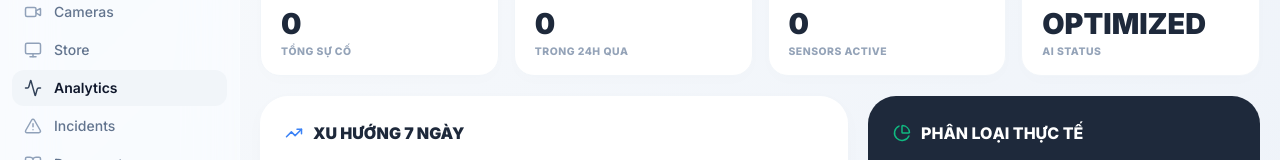
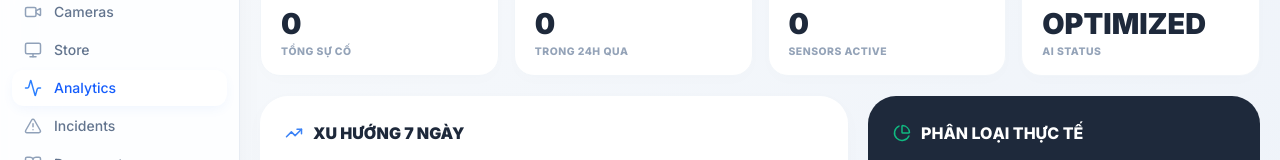
Before and after one commit to macchu25/fe-casos, a Next.js app: page /analytics in a window 1280 px wide. Shown: the part 221-381 px from the top of the page. Built offline with nearby package versions, Linux system fonts and the light colour scheme; no server answers.

Commit message:
feat(fe-casos): increase sidebar contrast and add premium active link highlights

```diff
--- a/src/app/(dashboard)/layout.tsx
+++ b/src/app/(dashboard)/layout.tsx
@@ -213,14 +213,15 @@ export default function DashboardLayout({
       }}>
 
         {/* ─── SIDEBAR ─── */}
-        <aside className="sidebar-slim flex flex-col w-[240px] min-w-[200px] max-w-[260px] shrink-0 border-r border-white/20 z-[100]" style={{
-          background: 'rgba(255, 255, 255, 0.4)',
-          backdropFilter: 'blur(25px) saturate(180%)',
-          WebkitBackdropFilter: 'blur(25px) saturate(180%)'
+        <aside className="sidebar-slim flex flex-col w-[240px] min-w-[200px] max-w-[260px] shrink-0 border-r border-slate-200/80 z-[100]" style={{
+          background: 'rgba(255, 255, 255, 0.82)',
+          backdropFilter: 'blur(30px) saturate(190%)',
+          WebkitBackdropFilter: 'blur(30px) saturate(190%)',
+          boxShadow: '4px 0 24px -2px rgba(15, 23, 42, 0.03)'
         }}>
 
           {/* Logo */}
-          <div className="flex items-center gap-2 px-4 py-2 border-b border-slate-100 overflow-hidden">
+          <div className="flex items-center gap-2 px-4 py-2 border-b border-slate-100/80 overflow-hidden">
             <img src="/logo.png" alt="Casos Logo" className="w-12 h-12 object-contain shrink-0" style={{ animation: 'logoLoopSpin 9s ease-in-out infinite' }} />
             <span className="text-[1.55rem] font-black tracking-tight text-slate-900 whitespace-nowrap overflow-hidden" style={{ animation: 'logoTextLoop 9s ease-in-out infinite' }}>
               Casos<span className="text-blue-500">.ai</span>
@@ -231,7 +232,7 @@ export default function DashboardLayout({
           <nav className="flex-1 overflow-y-auto px-3 py-3 space-y-0.5">
 
             {/* Project selector */}
-            <div className="flex items-center gap-3 px-3 py-2.5 mb-3 bg-slate-50 border border-slate-100 rounded-2xl cursor-pointer hover:bg-slate-100 transition-all shadow-sm">
+            <div className="flex items-center gap-3 px-3 py-2.5 mb-3 bg-slate-50/80 border border-slate-100 rounded-2xl cursor-pointer hover:bg-slate-100 transition-all shadow-sm">
               <img src="/image.png" alt="Studio Icon" className="w-7 h-7 rounded-lg object-cover" />
               <span className="flex-1 text-sm font-bold text-slate-800">MacchuStudio</span>
               <ChevronDown size={15} className="text-slate-400" />
@@ -252,11 +253,11 @@ export default function DashboardLayout({
                 href={href}
                 className={`flex items-center gap-3 px-3 py-2 rounded-xl text-sm font-medium transition-all duration-150 ${
                   pathname === href
-                    ? 'bg-slate-100 text-slate-900 font-semibold'
-                    : 'text-slate-500 hover:bg-slate-50 hover:text-slate-800'
+                    ? 'bg-white text-blue-600 font-bold shadow-[0_4px_12px_-2px_rgba(59,130,246,0.08)]'
+                    : 'text-slate-500 hover:bg-white/60 hover:text-slate-800'
                 }`}
               >
-                <span className={pathname === href ? 'text-slate-700' : 'text-slate-400'}>{icon}</span>
+                <span className={pathname === href ? 'text-blue-500' : 'text-slate-400'}>{icon}</span>
                 {label}
               </Link>
             ))}
@@ -274,11 +275,11 @@ export default function DashboardLayout({
                 href={href}
                 className={`flex items-center gap-3 px-3 py-2 rounded-xl text-sm font-medium transition-all duration-150 ${
                   pathname === href
-                    ? 'bg-slate-100 text-slate-900 font-semibold'
-                    : 'text-slate-500 hover:bg-slate-50 hover:text-slate-800'
+                    ? 'bg-white text-blue-600 font-bold shadow-[0_4px_12px_-2px_rgba(59,130,246,0.08)]'
+                    : 'text-slate-500 hover:bg-white/60 hover:text-slate-800'
                 }`}
               >
-                <span className={pathname === href ? 'text-slate-700' : 'text-slate-400'}>{icon}</span>
+                <span className={pathname === href ? 'text-blue-500' : 'text-slate-400'}>{icon}</span>
                 {label}
               </Link>
             ))}
```
